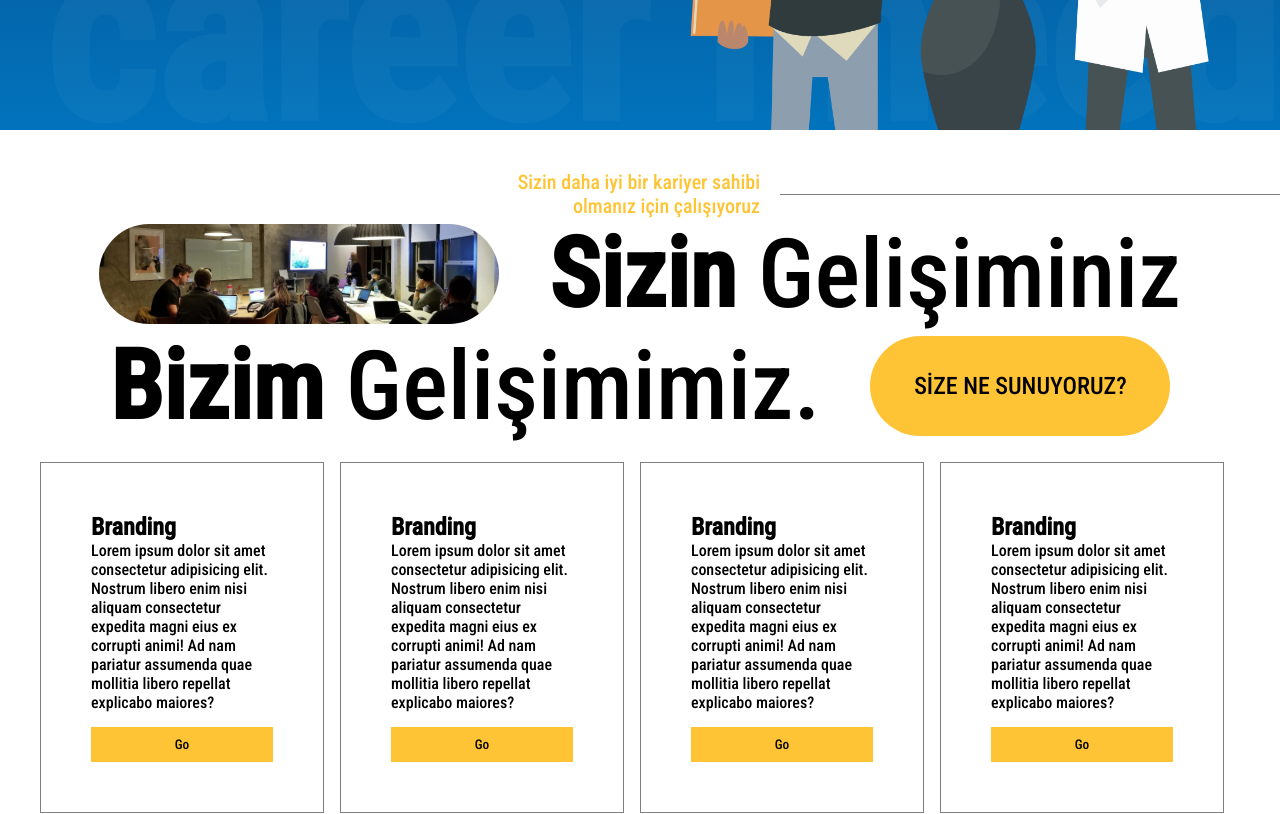
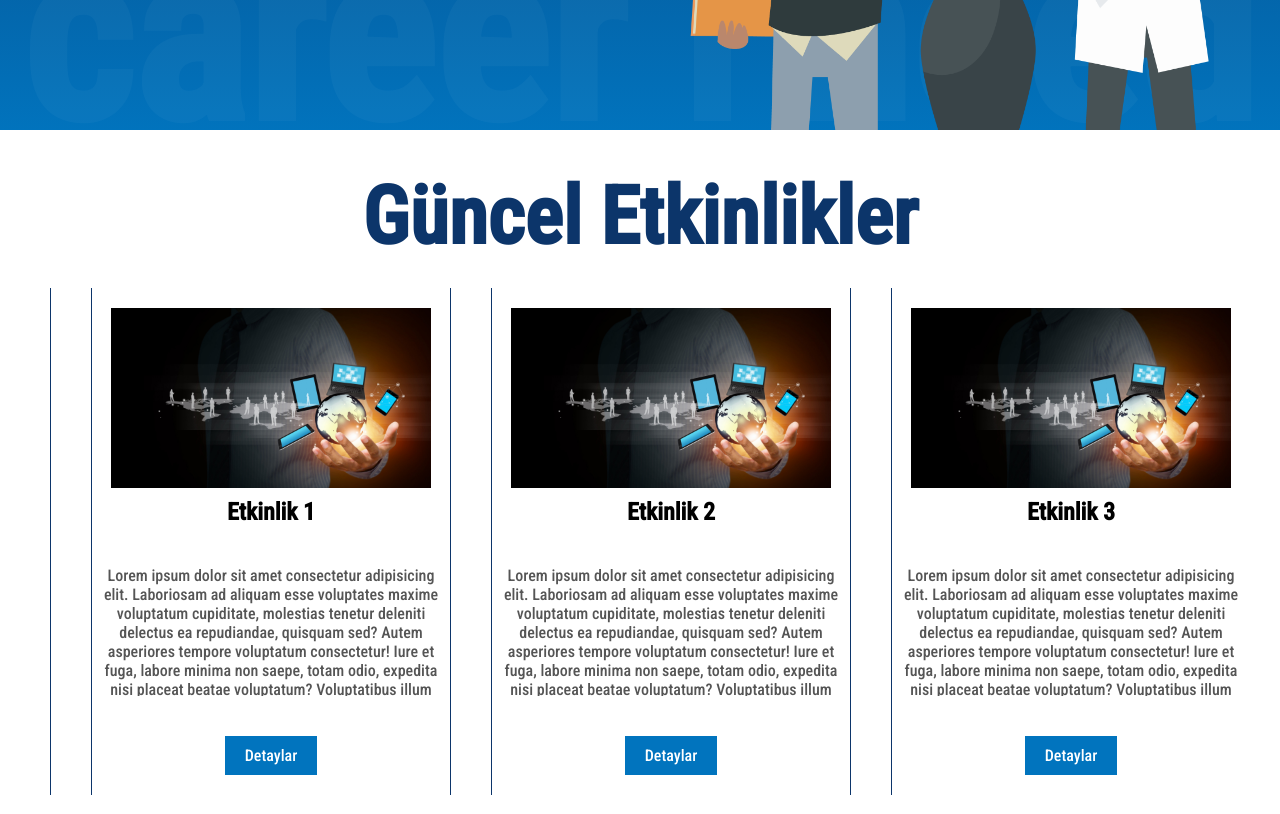
Before and after one commit to kaanboyacii/React.js-Node.js-Career, a React (Create React App) app: page / in a window 1280 px wide. Shown: the part 520-1334 px from the top of the page. Built offline with nearby package versions, Linux system fonts and the light colour scheme.

Commit message:
Event page & Slider

```diff
--- a/package.json
+++ b/package.json
@@ -18,7 +18,9 @@
     "react-responsive-carousel": "^3.2.23",
     "react-router-dom": "^6.17.0",
     "react-scripts": "5.0.1",
+    "react-slick": "^0.29.0",
     "sass": "^1.49.9",
+    "slick-carousel": "^1.8.1",
     "web-vitals": "^2.1.4"
   },
   "scripts": {
--- /dev/null
+++ b/src/components/events/Events.jsx
@@ -0,0 +1,74 @@
+import React from "react";
+import Slider from "react-slick";
+import "slick-carousel/slick/slick.css";
+import "slick-carousel/slick/slick-theme.css";
+import "./events.scss";
+import Image from "../../img/back.jpg";
+
+const Events = () => {
+  const events = [
+    {
+      id: 1,
+      title: "Etkinlik 1",
+      image: Image,
+      description:
+        "Lorem ipsum dolor sit amet consectetur adipisicing elit. Laboriosam ad aliquam esse voluptates maxime voluptatum cupiditate, molestias tenetur deleniti delectus ea repudiandae, quisquam sed? Autem asperiores tempore voluptatum consectetur! Iure et fuga, labore minima non saepe, totam odio, expedita nisi placeat beatae voluptatum? Voluptatibus illum perspiciatis ducimus ea! Saepe, in.",
+    },
+    {
+      id: 2,
+      title: "Etkinlik 2",
+      image: Image,
+      description:
+        "          Lorem ipsum dolor sit amet consectetur adipisicing elit. Laboriosam ad aliquam esse voluptates maxime voluptatum cupiditate, molestias tenetur deleniti delectus ea repudiandae, quisquam sed? Autem asperiores tempore voluptatum consectetur! Iure et fuga, labore minima non saepe, totam odio, expedita nisi placeat beatae voluptatum? Voluptatibus illum perspiciatis ducimus ea! Saepe, in.",
+    },
+    {
+      id: 3,
+      title: "Etkinlik 3",
+      image: Image,
+      description:
+        "          Lorem ipsum dolor sit amet consectetur adipisicing elit. Laboriosam ad aliquam esse voluptates maxime voluptatum cupiditate, molestias tenetur deleniti delectus ea repudiandae, quisquam sed? Autem asperiores tempore voluptatum consectetur! Iure et fuga, labore minima non saepe, totam odio, expedita nisi placeat beatae voluptatum? Voluptatibus illum perspiciatis ducimus ea! Saepe, in.",
+    },
+    {
+      id: 4,
+      title: "Etkinlik 3",
+      image: Image,
+      description:
+        "          Lorem ipsum dolor sit amet consectetur adipisicing elit. Laboriosam ad aliquam esse voluptates maxime voluptatum cupiditate, molestias tenetur deleniti delectus ea repudiandae, quisquam sed? Autem asperiores tempore voluptatum consectetur! Iure et fuga, labore minima non saepe, totam odio, expedita nisi placeat beatae voluptatum? Voluptatibus illum perspiciatis ducimus ea! Saepe, in.",
+    },
+    {
+      id: 5,
+      title: "Etkinlik 5",
+      image: Image,
+      description:
+        "          Lorem ipsum dolor sit amet consectetur adipisicing elit. Laboriosam ad aliquam esse voluptates maxime voluptatum cupiditate, molestias tenetur deleniti delectus ea repudiandae, quisquam sed? Autem asperiores tempore voluptatum consectetur! Iure et fuga, labore minima non saepe, totam odio, expedita nisi placeat beatae voluptatum? Voluptatibus illum perspiciatis ducimus ea! Saepe, in.",
+    },
+  ];
+
+  const sliderSettings = {
+    dots: true,
+    infinite: true,
+    speed: 500,
+    slidesToShow: 3,
+    slidesToScroll: 1,
+  };
+
+  return (
+    <div className="container">
+      <div className="event-slider">
+        <h1>Güncel Etkinlikler</h1>
+        <Slider {...sliderSettings}>
+          {events.map((event) => (
+            <div key={event.id} className="event-card">
+              <img src={event.image} alt={event.title} />
+              <h2>{event.title}</h2>
+              <p>{event.description}</p>
+              <button>Detaylar</button>
+            </div>
+          ))}
+        </Slider>
+      </div>
+    </div>
+  );
+};
+
+export default Events;
--- /dev/null
+++ b/src/components/events/events.scss
@@ -0,0 +1,60 @@
+.container {
+  max-width: 1200px;
+  margin: 0 auto;
+
+  h1 {
+    font-size: 10vh;
+    text-align: center;
+    margin-top: 5vh;
+    color: #0c356a;
+  }
+
+  .event-card {
+    display: flex;
+    flex-direction: column;
+    align-items: center;
+    border-left: 1px solid #0c356a;
+    border-right: 1px solid #0c356a;
+    padding: 20px;
+    margin: 10px;
+    margin-top: 3vh;
+    margin-bottom: 5vh;
+    text-align: center;
+
+    img {
+      max-width: 80%; /* Resmi kartın içine sığdır */
+      height: auto;
+      margin: 0 auto; /* Resmi yatayda ortala */
+    }
+
+    h2 {
+      font-size: 1.5rem;
+      margin-top: 10px;
+    }
+
+    p {
+      color: #555;
+      margin-top: 10px;
+      text-align: center; /* Yazıları ortala */
+      padding: 30px; /* İçeriğin etrafına boşluk bırak */
+      max-height: 100px; /* Yazının maksimum yüksekliği */
+      overflow: hidden; /* Taşan yazıları gizle */
+      text-overflow: ellipsis; /* Taşan yazının sonunu "..." ile göster */
+    }
+
+    button {
+      background-color: #0174be;
+      color: #fff;
+      border: none;
+      margin-top: 5vh;
+      padding: 10px 20px;
+      font-size: 1rem;
+      cursor: pointer;
+      transition: background-color 0.3s;
+
+      &:hover {
+        background-color: #0c356a;
+      }
+    }
+  }
+}
--- a/src/pages/home/Home.jsx
+++ b/src/pages/home/Home.jsx
@@ -1,7 +1,8 @@
 import React from "react";
+import "./home.scss";
 import Navbar from "../../components/navbar/Navbar";
 import Hero from "../../components/hero/Hero";
-import "./home.scss";
+import Events from "../../components/events/Events";
 import About from "../../components/about/About";
 
 const Home = () => {
@@ -12,6 +13,9 @@ const Home = () => {
       <div className="hero">
         <Hero/>
       </div>
+      <div className="events">
+        <Events/>
+      </div>
       <div className="about">
         <About/>
       </div>
--- a/src/pages/home/home.scss
+++ b/src/pages/home/home.scss
@@ -14,6 +14,10 @@
   margin-top: 10px;
 }
 
+// .events {
+//   // width: 1200px;
+// }
+
 .about {
-  margin-top: 5vh;
+  margin-top: 15vh;
 }
```
Also changed, not shown: 1 other file (tests, documents, lock files or other folders).
